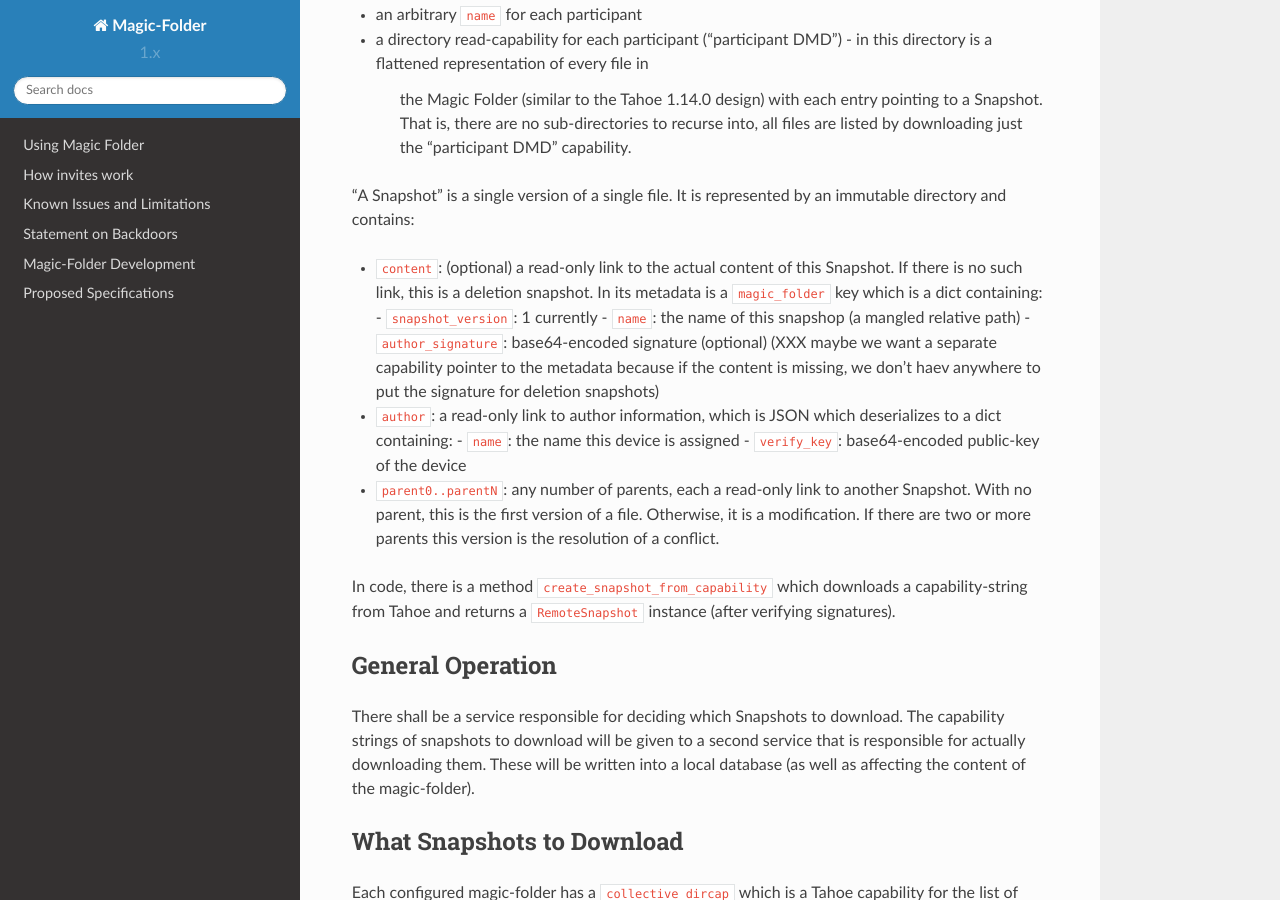
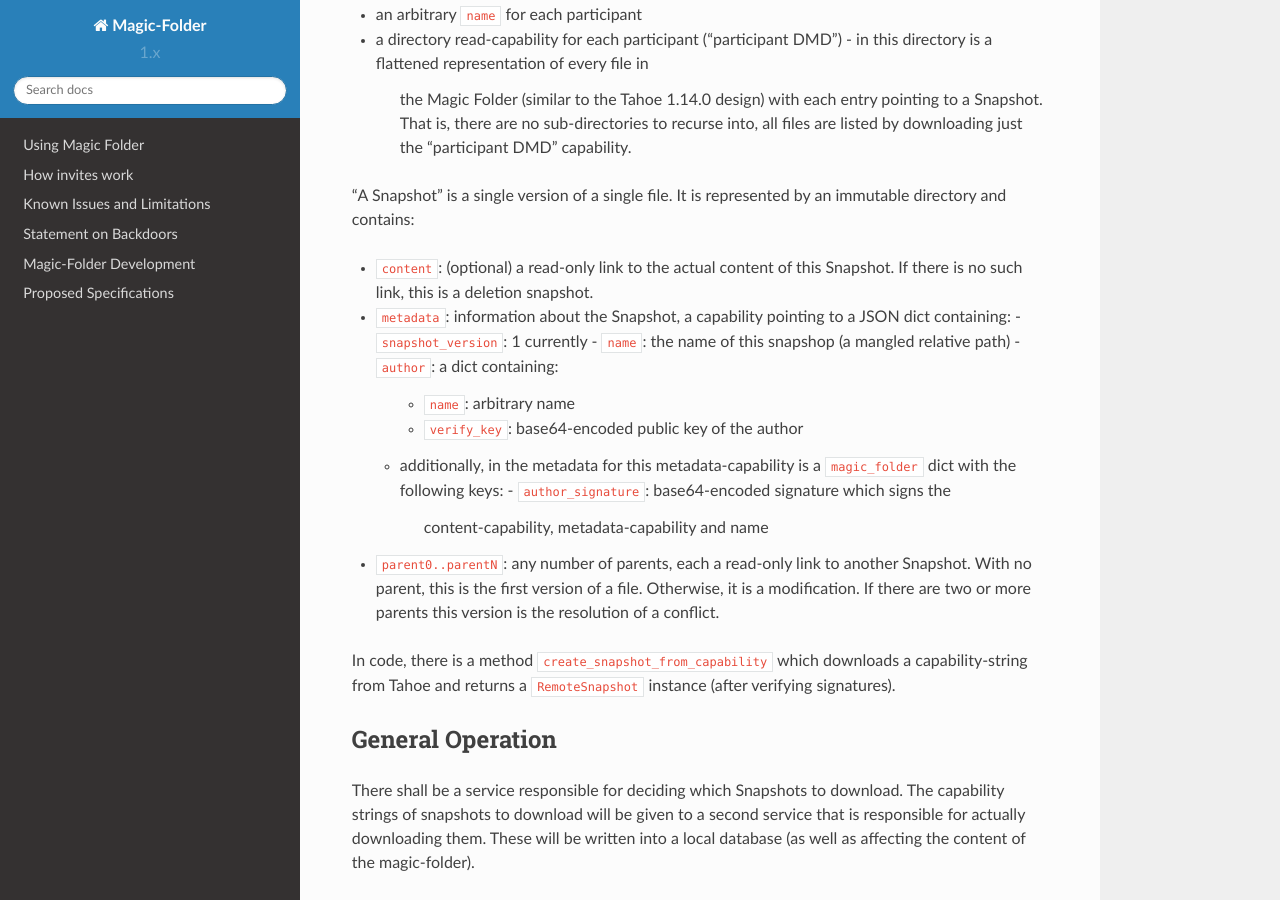
Before and after one commit to tahoe-lafs/magic-folder, a Sphinx documentation site: the page built from docs/downloader.rst, in a window 1280 px wide and 900 px high, scrolled down 301 px. Built offline with Sphinx 7.4.7 and the Read the Docs theme 2.0.0, drawn with Linux system fonts in a browser that asks for light colours.

Commit message:
update doc to match refactorings

```diff
--- a/docs/downloader.rst
+++ b/docs/downloader.rst
@@ -26,18 +26,17 @@ by an immutable directory and contains:
 
 - ``content``: (optional) a read-only link to the actual content of
   this Snapshot. If there is no such link, this is a deletion
-  snapshot. In its metadata is a ``magic_folder`` key which is a dict
-  containing:
+  snapshot.
+- ``metadata``: information about the Snapshot, a capability pointing to a JSON dict containing:
   - ``snapshot_version``: 1 currently
   - ``name``: the name of this snapshop (a mangled relative path)
-  - ``author_signature``: base64-encoded signature (optional)
-  (XXX maybe we want a separate capability pointer to the metadata
-  because if the content is missing, we don't haev anywhere to put the
-  signature for deletion snapshots)
-- ``author``: a read-only link to author information, which is JSON
-  which deserializes to a dict containing:
-  - ``name``: the name this device is assigned
-  - ``verify_key``: base64-encoded public-key of the device
+  - ``author``: a dict containing:
+    - ``name``: arbitrary name
+    - ``verify_key``: base64-encoded public key of the author
+  - additionally, in the metadata for this metadata-capability is a
+    ``magic_folder`` dict with the following keys:
+    - ``author_signature``: base64-encoded signature which signs the
+      content-capability, metadata-capability and name
 - ``parent0..parentN``: any number of parents, each a read-only link
   to another Snapshot. With no parent, this is the first version of a
   file. Otherwise, it is a modification. If there are two or more
```
